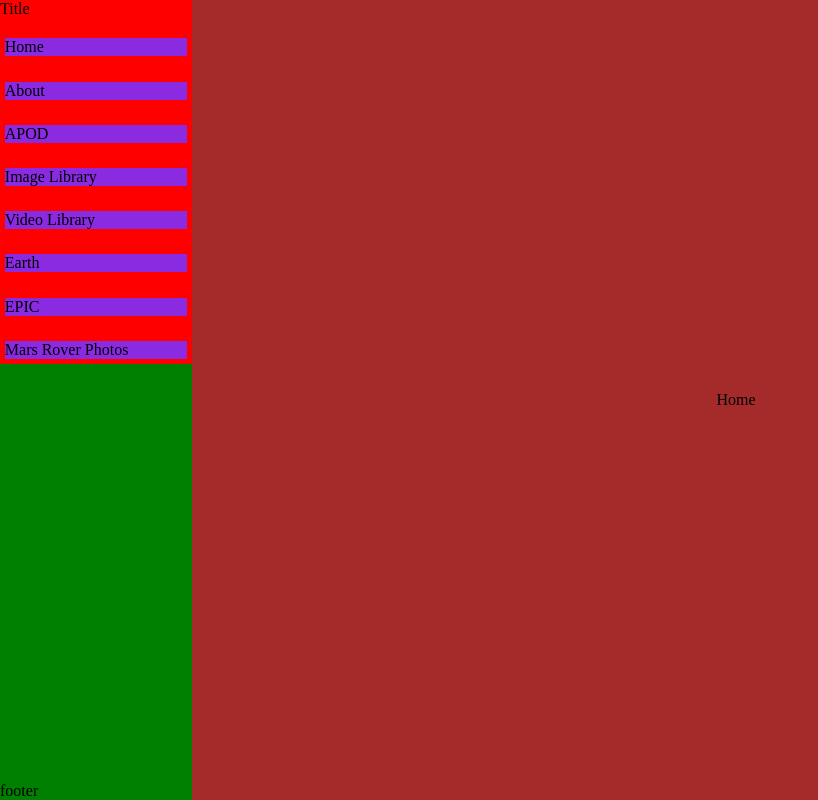
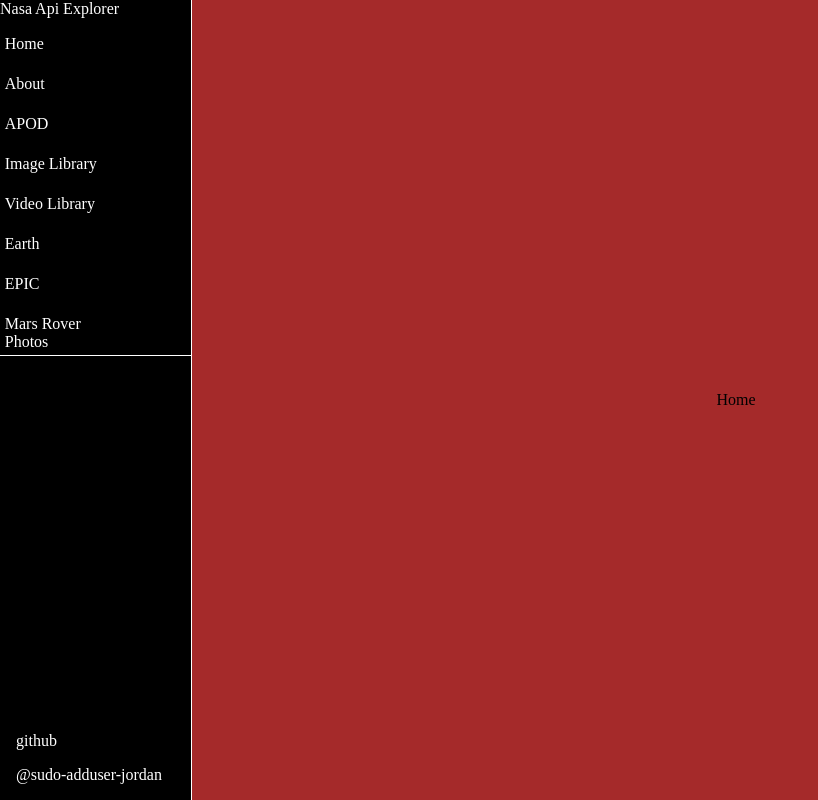
Before and after one commit to sudo-adduser-jordan/nasa-api-explorer, a Next.js app: page / in a window 1280 px wide. Shown: the whole page, without its empty margins (0-818 px from the left). Built offline with nearby package versions, Linux system fonts and the light colour scheme.

Commit message:
updated sidebar

```diff
--- a/src/components/Sidebar.tsx
+++ b/src/components/Sidebar.tsx
@@ -1,22 +1,109 @@
+import { useState } from 'react';
 import Link from 'next/link'
 import styles from '../styles/components/Sidebar.module.css'
 
 export default function Nav() {
+  const [isActive, setIsActive] = useState("");
+
+  const handleTab1 = () => {
+    setIsActive("tab1");
+  };
+  const handleTab2 = () => {
+    setIsActive("tab2");
+  };
+  const handleTab3 = () => {
+    setIsActive("tab3");
+  };
+  const handleTab4 = () => {
+    setIsActive("tab4");
+  };
+  const handleTab5 = () => {
+    setIsActive("tab5");
+  };
+  const handleTab6 = () => {
+    setIsActive("tab6");
+  };
+  const handleTab7 = () => {
+    setIsActive("tab7");
+  };
+  const handleTab8 = () => {
+    setIsActive("tab8");
+  };
+
     return (
       <>
         <section className={styles.container}>
             <nav className={styles.nav}>
-                Title
-                <Link href='/'><div className={styles.item}>Home</div></Link>
-                <Link href='/about'><div className={styles.item}>About</div></Link>
-                <Link href='/apod'><div className={styles.item}>APOD</div></Link>
-                <Link href='/image-library'><div className={styles.item}>Image Library</div></Link>
-                <Link href='/video-library'><div className={styles.item}>Video Library</div></Link>
-                <Link href='/earth'><div className={styles.item}>Earth</div></Link>
-                <Link href='/epic'><div className={styles.item}>EPIC</div></Link>
-                <Link href='/mars-rover-photos'><div className={styles.item}>Mars Rover Photos</div></Link>
+
+                Nasa Api Explorer
+
+                <Link href='/'>
+                  <div
+                  className={isActive === "tab1" ? `${styles.item2}` : `${styles.item}`}
+                  onClick={handleTab1}
+                  >Home
+                  </div>
+                </Link>
+
+                <Link href='/about'>
+                  <div
+                    className={isActive === "tab2" ? `${styles.item2}` : `${styles.item}`}
+                    onClick={handleTab2}
+                  >About</div>
+                </Link>
+
+                <Link href='/apod'>
+                  <div
+                    className={isActive === "tab3" ? `${styles.item2}` : `${styles.item}`}
+                    onClick={handleTab3}
+                  >APOD
+                  </div>
+                </Link>
+
+                <Link href='/image-library'>
+                  <div
+                    className={isActive === "tab4" ? `${styles.item2}` : `${styles.item}`}
+                    onClick={handleTab4}
+                  >Image Library
+                  </div>
+
+                  </Link>
+                <Link href='/video-library'>
+                  <div
+                    className={isActive === "tab5" ? `${styles.item2}` : `${styles.item}`}
+                    onClick={handleTab5}
+                  >Video Library
+                  </div>
+                </Link>
+
+                <Link href='/earth'>
+                  <div
+                    className={isActive === "tab6" ? `${styles.item2}` : `${styles.item}`}
+                    onClick={handleTab6}
+                  >Earth</div>
+                </Link>
+
+                <Link href='/epic'>
+                  <div
+                    className={isActive === "tab7" ? `${styles.item2}` : `${styles.item}`}
+                    onClick={handleTab7}
+                  >EPIC</div>
+                </Link>
+
+                <Link href='/mars-rover-photos'>
+                  <div
+                    className={isActive === "tab8" ? `${styles.item2}` : `${styles.item}`}
+                    onClick={handleTab8}
+                  >Mars Rover Photos</div>
+                </Link>
+
             </nav>
-            <div className={styles.footer}>footer</div>
+
+            <div className={styles.footer}>
+              <div className={styles.github}> github </div>
+              @sudo-adduser-jordan
+            </div>
+
         </section>
       </>
     )
--- a/src/styles/components/Search.module.css
+++ b/src/styles/components/Search.module.css
@@ -24,7 +24,7 @@
 
 .icon {
     /* background-color: antiquewhite; */
-    width: 10%;
+    width: 20%;
     display: flex;
     justify-content: center;
     align-items: center;
--- a/src/styles/components/Sidebar.module.css
+++ b/src/styles/components/Sidebar.module.css
@@ -1,31 +1,54 @@
 .container {
+    /* background-color: grey; */
     width: 15vw;
     height: 100vh;
     display: flex;
     flex-direction: column;
-    background-color: blue;
+    color: white;
+    border-right: solid 1px white;
 }
 
 .nav {
-    background-color: red;
+    /* background-color: red; */
     height: 50%;
     display: flex;
     flex-direction: column;
     justify-content: space-between;
+    border-bottom: solid 1px white;
+
 }
 
 .item {
-    background-color: blueviolet;
+    /* background-color: blueviolet; */
     display: flex;
     align-items: center;
     margin: 2.5%;
+    padding-right: 5rem;
 }
 
+.item2 {
+    /* background-color: blueviolet; */
+    display: flex;
+    align-items: center;
+    margin: 2.5%;
+    padding-right: 5rem;
+    border: solid 1px white
+}
+
+
 .footer {
+    /* background-color: green; */
     width: 100%;
     height: 60%;
     display: flex;
     flex-direction: column;
     justify-content: flex-end;
-    background-color: green;
+    margin-left: 1rem;
+    margin-bottom: 1rem;
 }
+
+.github {
+    /* text-align: center; */
+    margin-bottom: 1rem;
+
+}
```
Also changed, not shown: src/pages/image-library.tsx (+7 -5 lines), src/styles/pages/ImagePage.module.css (+11 -0 lines).
